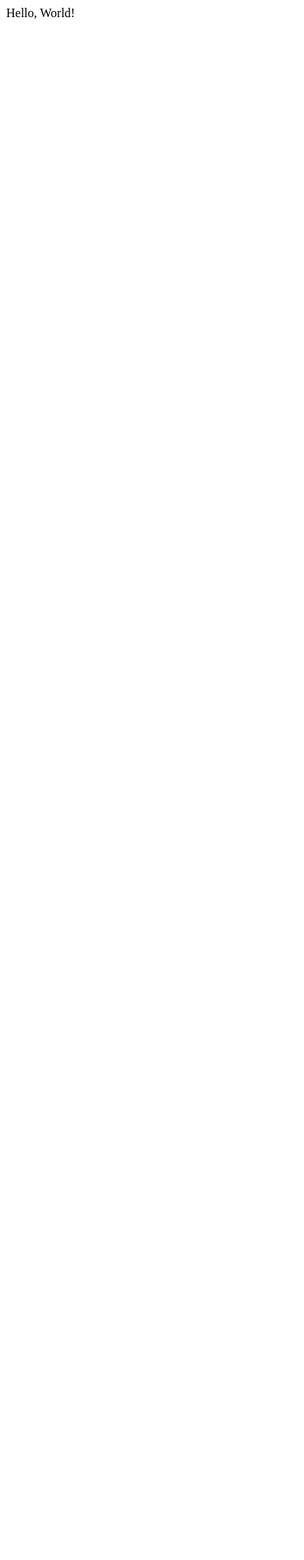
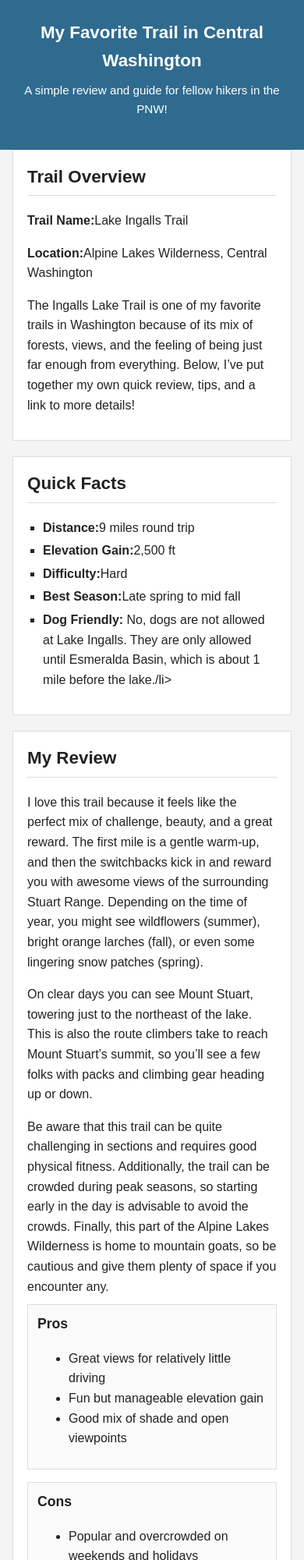
Before and after one commit to esteyb08-dotcom/esteyb08-dotcom.github.io, a plain HTML site: page index.html in a window 390 px wide. Shown: the top 2000 px of the page at 78% size. Before the commit the page ends 844 px from the top, so only its background shows below. Drawn offline with Linux system fonts and the light colour scheme.

Commit message:
Lake Ingalls trail review

```diff
--- a/index.html
+++ b/index.html
@@ -1,10 +1,114 @@
-<!DOCTYPE HTML>
-<html>
+<!DOCTYPE html>
+<html lang="en">
 <head>
-<meta charset="utf-8">
-<title>Hello, World!</title>
+  <meta charset="UTF-8" />
+  <meta name="viewport" content="width=device-width, initial-scale=1.0" />
+  <title>My Favorite Hiking Trail in Central Washington</title>
+  <link rel="stylesheet" href="styles_1.css" />
 </head>
 <body>
-Hello, World!
+  <header>
+    <div class="container">
+      <h1>My Favorite Trail in Central Washington</h1>
+      <p class="tagline">A simple review and guide for fellow hikers in the PNW!</p>
+    </div>
+  </header>
+
+  <main class="container">
+    <section class="intro">
+      <h2>Trail Overview</h2>
+      <p><strong>Trail Name:</strong>Lake Ingalls Trail</p>
+      <p><strong>Location:</strong>Alpine Lakes Wilderness, Central Washington</p>
+      <p>
+        The Ingalls Lake Trail is one of my favorite trails in Washington because of its mix of forests,
+        views, and the feeling of being just far enough from everything. Below, I’ve put
+        together my own quick review, tips, and a link to more details!
+      </p>
+    </section>
+
+    <section class="quick-facts">
+      <h2>Quick Facts</h2>
+      <ul>
+        <li><strong>Distance:</strong>9 miles round trip</li>
+        <li><strong>Elevation Gain:</strong>2,500 ft</li>
+        <li><strong>Difficulty:</strong>Hard</li>
+        <li><strong>Best Season:</strong>Late spring to mid fall</li>
+        <li><strong>Dog Friendly:</strong> No, dogs are not allowed at Lake Ingalls. They are only
+            allowed until Esmeralda Basin, which is about 1 mile before the lake./li>
+      </ul>
+    </section>
+
+    <section class="review">
+      <h2>My Review</h2>
+      <p>
+        I love this trail because it feels like the perfect mix of challenge,
+        beauty, and a great reward. The first mile is a gentle warm-up, and then the switchbacks kick
+        in and reward you with awesome views of the surrounding Stuart Range. Depending on the time of year,
+        you might see wildflowers (summer), bright orange larches (fall), or even some lingering snow patches (spring).
+      </p>
+      <p>
+        On clear days you can see Mount Stuart, towering just to the northeast of the lake.
+        This is also the route climbers take to reach Mount Stuart’s summit, so you’ll see
+        a few folks with packs and climbing gear heading up or down.
+      </p>
+      <p>Be aware that this trail can be quite challenging in sections and requires good physical fitness. Additionally,
+        the trail can be crowded during peak seasons, so starting early in the day is advisable to avoid the crowds.
+        Finally, this part of the Alpine Lakes Wilderness is home to mountain goats, so be cautious and
+        give them plenty of space if you encounter any.
+      </p>
+
+      <div class="pros-cons">
+        <div class="box">
+          <h3>Pros</h3>
+          <ul>
+            <li>Great views for relatively little driving</li>
+            <li>Fun but manageable elevation gain</li>
+            <li>Good mix of shade and open viewpoints</li>
+          </ul>
+        </div>
+        <div class="box">
+          <h3>Cons</h3>
+          <ul>
+            <li>Popular and overcrowded on weekends and holidays</li>
+            <li>Limited parking at trailhead</li>
+            <li>Can be buggy in early summer</li>
+          </ul>
+        </div>
+      </div>
+    </section>
+
+    <section class="photo">
+      <h2>Trail Photo</h2>
+      <figure>
+        <img
+          src="my-trail-photo.jpg"
+          alt="View from my favorite trail in Central Washington"
+        />
+        <figcaption>One of my favorite spots at the lake.</figcaption>
+      </figure>
+    </section>
+
+    <section class="more-info">
+      <h2>More Information</h2>
+      <p>
+        For detailed maps, recent reviews, and trail conditions, check out the
+        trail page below:
+        <a
+          href="https://www.wta.org/go-hiking/hikes/lake-ingalls"
+          target="_blank"
+          rel="noopener noreferrer"
+          class="button-link"
+        >
+          View this trail on Washington Trails Association
+        </a>
+      </p>
+    </section>
+  </main>
+
+  <footer>
+    <div class="container">
+      <p>&copy; 2025 My Trail Review • Made with HTML &amp; CSS</p>
+    </div>
+  </footer>
 </body>
 </html>
--- /dev/null
+++ b/styles_1.css
@@ -0,0 +1,158 @@
+/* Basic page setup */
+* {
+  box-sizing: border-box;
+}
+
+body {
+  margin: 0;
+  font-family: Arial, Helvetica, sans-serif;
+  line-height: 1.6;
+  background-color: #f4f4f4;
+  color: #222;
+}
+
+.container {
+  max-width: 900px;
+  margin: 0 auto;
+  padding: 0 16px;
+}
+
+/* Header */
+
+header {
+  background-color: #2f6b8f;
+  color: white;
+  padding: 24px 0;
+  text-align: center;
+}
+
+header h1 {
+  margin: 0;
+  font-size: 1.9rem;
+}
+
+header .tagline {
+  margin-top: 8px;
+  font-size: 0.95rem;
+}
+
+/* Main content */
+
+main {
+  padding: 24px 0 40px;
+}
+
+section {
+  background-color: white;
+  margin-bottom: 20px;
+  padding: 16px 18px;
+  border: 1px solid #ddd;
+}
+
+/* Headings */
+
+h2 {
+  margin-top: 0;
+  font-size: 1.4rem;
+  border-bottom: 1px solid #ddd;
+  padding-bottom: 6px;
+}
+
+/* Quick facts list */
+
+.quick-facts ul {
+  list-style-type: square;
+  padding-left: 20px;
+}
+
+.quick-facts li {
+  margin-bottom: 4px;
+}
+
+/* Review section */
+
+.review p {
+  margin-bottom: 10px;
+}
+
+.pros-cons {
+  display: flex;
+  flex-wrap: wrap;
+  gap: 16px;
+  margin-top: 10px;
+}
+
+.pros-cons .box {
+  flex: 1 1 200px;
+  border: 1px solid #ddd;
+  padding: 10px 12px;
+  background-color: #fafafa;
+}
+
+.pros-cons h3 {
+  margin-top: 0;
+  font-size: 1.1rem;
+}
+
+/* Photo section */
+
+.photo figure {
+  margin: 0;
+  text-align: center;
+}
+
+.photo img {
+  max-width: 100%;
+  height: auto;
+  border: 1px solid #ccc;
+}
+
+.photo figcaption {
+  margin-top: 8px;
+  font-size: 0.9rem;
+  color: #555;
+}
+
+.photo-note {
+  margin-top: 10px;
+  font-size: 0.85rem;
+  color: #666;
+}
+
+/* Button-style link */
+
+.button-link {
+  display: inline-block;
+  padding: 8px 16px;
+  text-decoration: none;
+  border: 1px solid #2f6b8f;
+  background-color: #2f6b8f;
+  color: white;
+  font-size: 0.95rem;
+}
+
+.button-link:hover {
+  background-color: white;
+  color: #2f6b8f;
+}
+
+/* Footer */
+
+footer {
+  background-color: #e0e0e0;
+  padding: 12px 0;
+  text-align: center;
+  font-size: 0.85rem;
+}
+
+/* Make it look OK on small screens */
+
+@media (max-width: 600px) {
+  header h1 {
+    font-size: 1.4rem;
+  }
+
+  .pros-cons {
+    flex-direction: column;
+  }
+}
```
Also changed, not shown: 1 other file.
